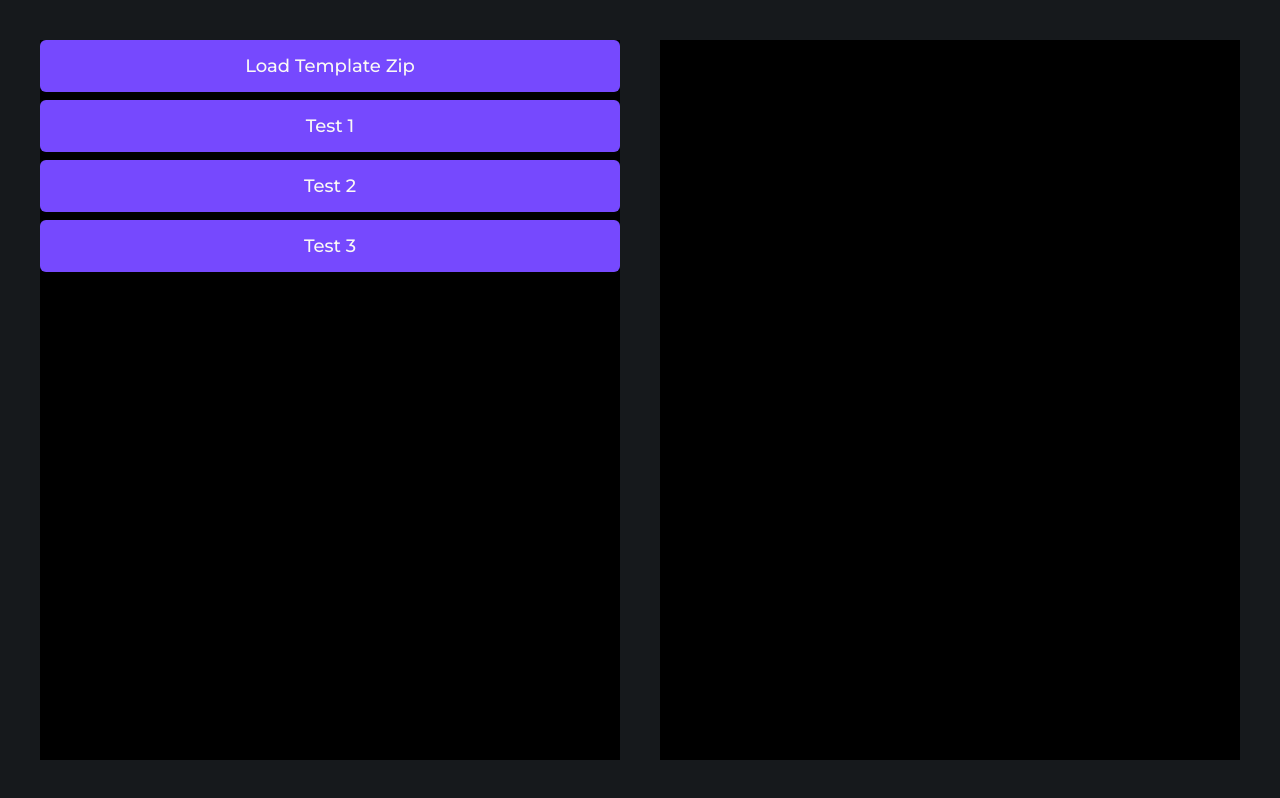
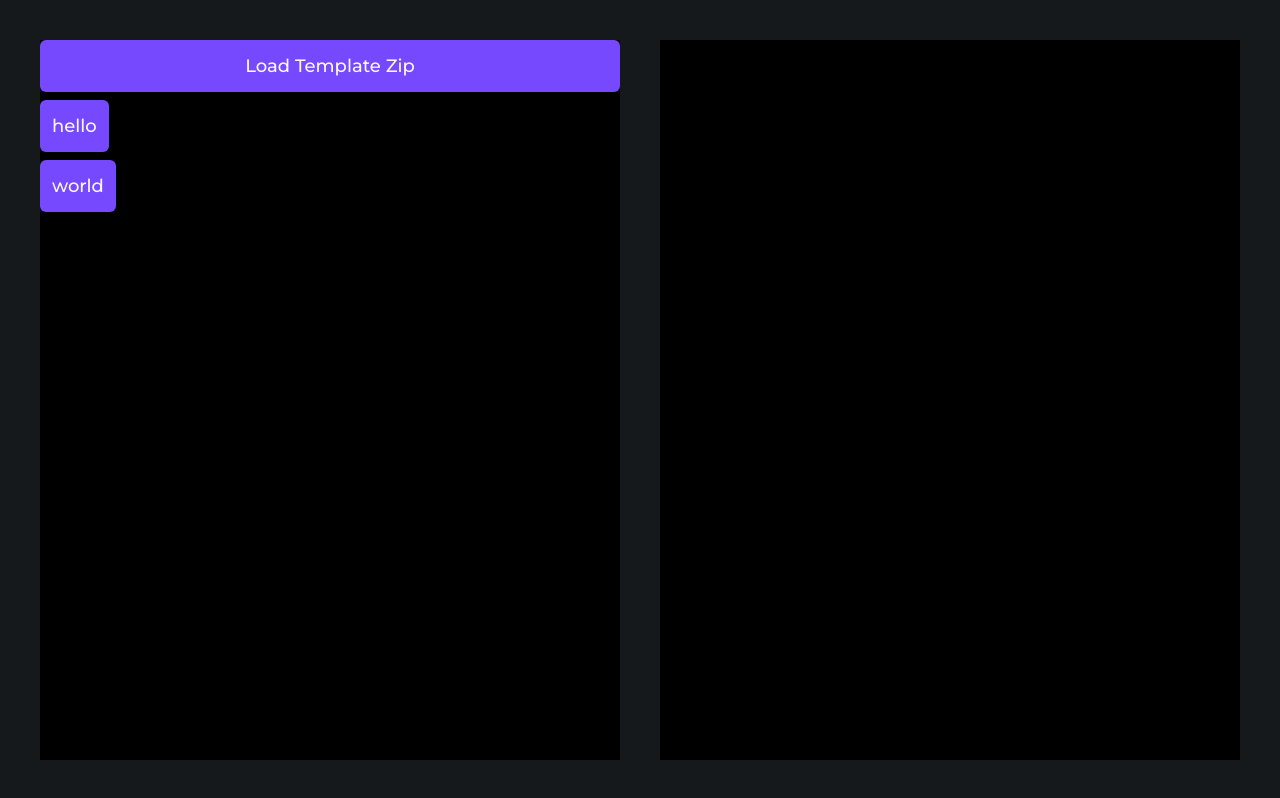
Before and after one commit to muscaa/cv-maker, a Next.js app: page / in a window 1280 px wide. Built offline with nearby package versions, Linux system fonts and the light colour scheme.

Commit message:
Changed buttons to components

```diff
--- a/src/app/sections/CVMakerSection.tsx
+++ b/src/app/sections/CVMakerSection.tsx
@@ -1,8 +1,18 @@
 import * as Utils from "../Utils";
 import Button from "../components/Button";
 
+function button(name: string): React.ReactElement {
+    return (
+        <Button text={name} />
+    );
+}
+
 export default function CVMakerSection() {
-    const buttons = [ "Test 1", "Test 2", "Test 3" ];
+    const components = [
+        button("hello"),
+        button("world"),
+    ];
+
     return (
         <section className="flex flex-col gap-2">
             <Button text="Load Template Zip" onClick={async () => {
@@ -13,8 +23,8 @@ export default function CVMakerSection() {
 
                 console.log(script);
             }} />
-            {buttons.map((text, index) => (
-                <Button key={index} text={text} />
+            {components.map((component, index) => (
+                <div key={index}>{component}</div>
             ))}
         </section>
     );
```
